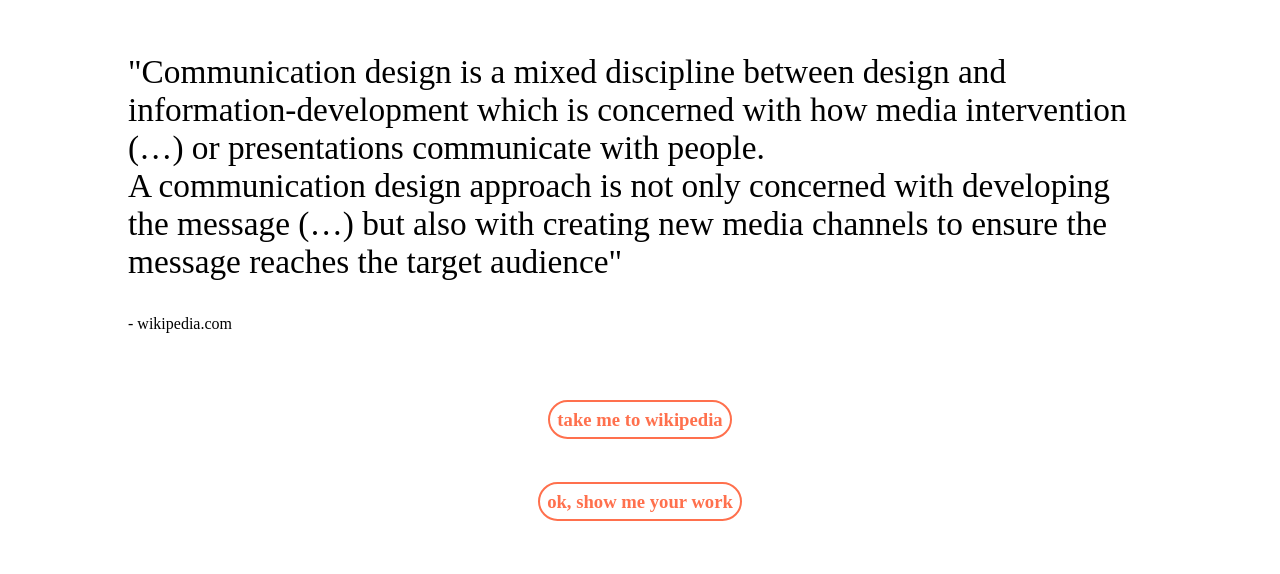
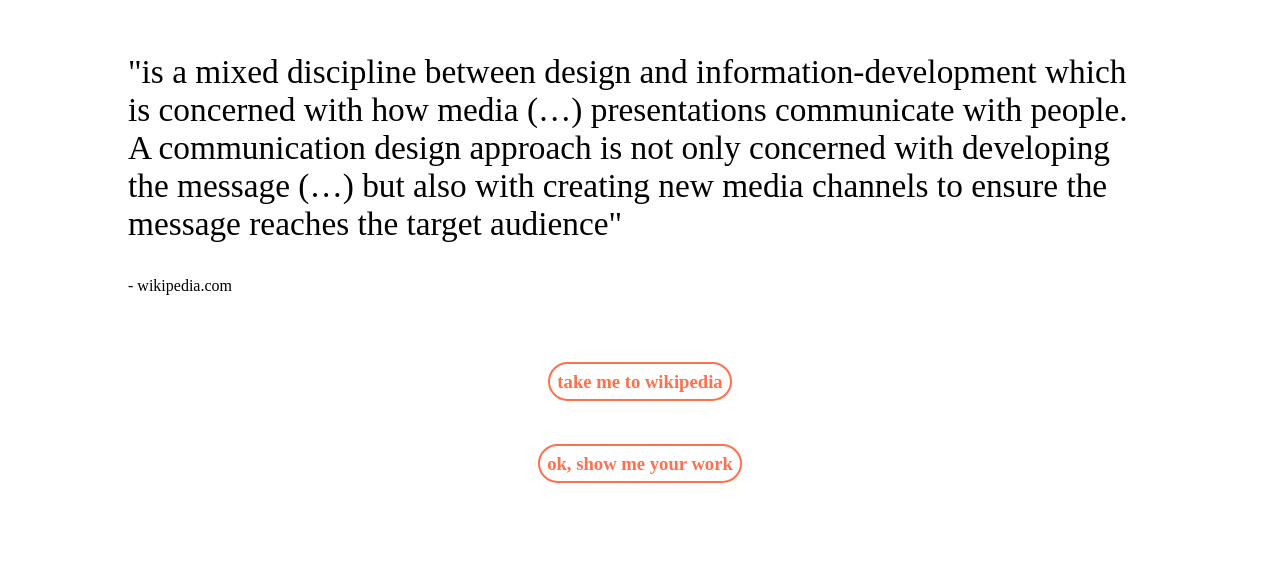
Before and after one commit to lefabus/Website_2017, a plain HTML site: page explain.html in a window 1280 px wide. Shown: the part 70-644 px from the top of the page. Drawn offline with Linux system fonts and the light colour scheme.

Commit message:
play around with logo on index-page, small adjustments to other sites as seen necessary

```diff
--- a/CSS/stylesheetexplain.css
+++ b/CSS/stylesheetexplain.css
@@ -116,7 +116,7 @@ float: right;
 
 .footer #facebook {
   text-align: right;
-  margin-right:125px;
+  margin-right:133px;
 
 }
 
--- a/CSS/stylesheetindex.css
+++ b/CSS/stylesheetindex.css
@@ -12,12 +12,14 @@ body{
   padding: 0;
   margin: 0;
   background-color: rgb(255,255,255);
+  /*background: url(../photos/logo_farbe2.png) no-repeat 0 550px;*/
 }
 
 .container {
   width: 80%;
   margin: auto;
   overflow: hidden;
+
 }
 
 
@@ -106,7 +108,7 @@ section {
 
 .footer #facebook {
   text-align: right;
-  margin-right:125px;
+  margin-right:133px;
 
 }
 
--- a/explain.html
+++ b/explain.html
@@ -17,9 +17,9 @@
    </div>
    <section class="container">
         <p class="subtext">
-          "Communication design is a mixed discipline between design and
-            information-development which is concerned with how media intervention
-             (…) or presentations communicate with people.<br />
+          "is a mixed discipline between design and
+            information-development which is concerned with how media
+             (…) presentations communicate with people.<br />
               A communication design approach is not only concerned with
                developing the message (…) but also with
                 creating new media channels to ensure the message reaches the target audience"</p>
```
Also changed, not shown: index.html (+0 -2 lines), 1 other file.
